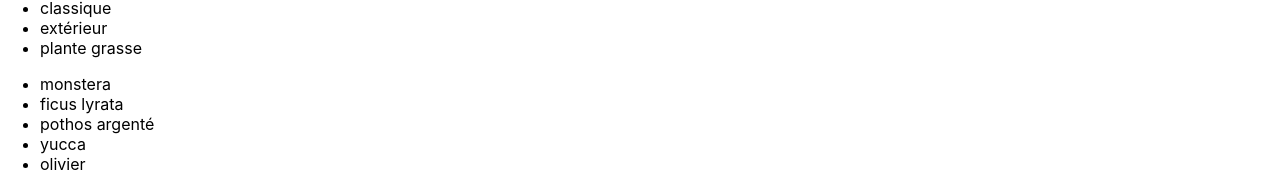
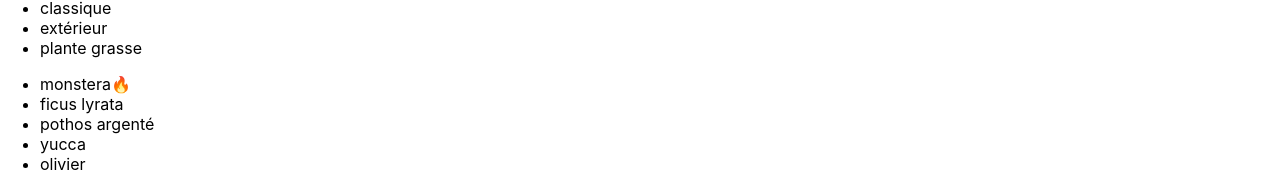
Before and after one commit to garpzy/ReactCours1, a React (Create React App) app: page / in a window 1280 px wide. Shown: the part 396-568 px from the top of the page. Built offline with nearby package versions, Linux system fonts and the light colour scheme.

Commit message:
add isBestSale

```diff
--- a/src/components/ShoppingList.js
+++ b/src/components/ShoppingList.js
@@ -16,7 +16,10 @@ function ShoppingList() {
 			</ul>
 			<ul>
 				{plantList.map((plant) => (
-					<li key={plant.id}>{plant.name}</li>
+					<li key={plant.id}>
+                    {plant.name}
+                    {plant.isBestSale && <span>🔥</span>}
+                     </li>
 				))}
 			</ul>
 		</div>
--- a/src/datas/plantList.js
+++ b/src/datas/plantList.js
@@ -2,7 +2,8 @@ export const plantList = [
 	{
 		name: 'monstera',
 		category: 'classique',
-		id: '1ed'
+		id: '1ed',
+        isBestSale: true
 	},
 	{
 		name: 'ficus lyrata',
```
